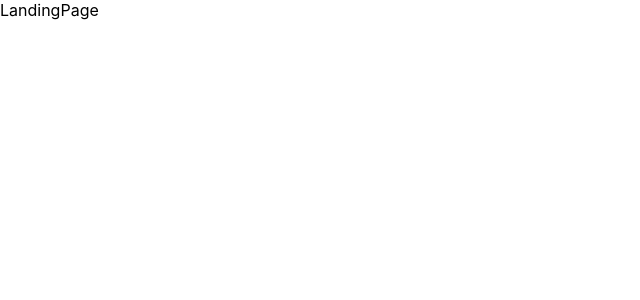
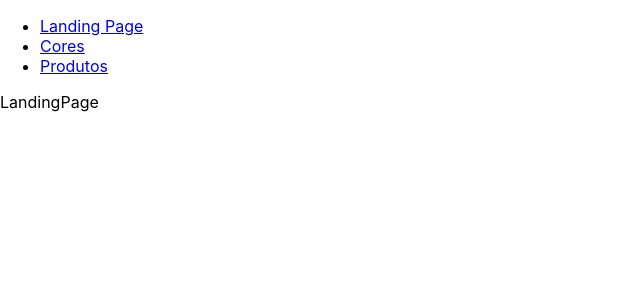
Before and after one commit to aczavads/adsis5s2021, a React (Create React App) app in the folder spa/: page / in a window 1280 px wide. Shown: the top 300 px of the page, without its empty margins (0-640 px from the left). Built offline with nearby package versions, Linux system fonts and the light colour scheme.

Commit message:
Implementando um componente Menu para uso na LandingPage e nos componentes de listagem

```diff
--- a/spa/src/components/cor/cor-edit.js
+++ b/spa/src/components/cor/cor-edit.js
@@ -1,6 +1,6 @@
 import React, { useState, useEffect } from 'react';
 import axios from 'axios';
-import { useHistory, useParams } from 'react-router-dom';
+import { Link, useHistory, useParams } from 'react-router-dom';
 
 
 const CorEdit = () => {
@@ -65,6 +65,7 @@
                 </div>
 
                 <button type="submit">Enviar</button>
+                <Link to="/cores">Voltar</Link>
             </form>
         </div>
     );
--- a/spa/src/components/cor/cor-list.js
+++ b/spa/src/components/cor/cor-list.js
@@ -1,6 +1,7 @@
 import React, { useEffect, useState } from 'react';
 import axios from 'axios';
 import { Link } from "react-router-dom";
+import Menu from '../landing/menu';
 
 
 const CorList = () => {
@@ -42,6 +43,7 @@
 
     return (
         <div>
+            <Menu></Menu>
             <h2>Listagem de Cores</h2>
             <hr></hr>
             <Link to="/cores/incluir">
--- a/spa/src/components/landing/landing-page.js
+++ b/spa/src/components/landing/landing-page.js
@@ -1,11 +1,13 @@
 import React from 'react';
-
+import Menu from './menu';
 
 const LandingPage = () => {
     return (
-        <div>LandingPage</div>
+        <div>
+            <Menu></Menu>
+            <div>LandingPage</div>
+        </div>
     )
 }
 
-
 export default LandingPage;
--- /dev/null
+++ b/spa/src/components/landing/menu.js
@@ -0,0 +1,17 @@
+import React from 'react';
+import { Link } from "react-router-dom";
+
+
+const Menu = () => {
+    return (
+        <div>
+            <ul>
+                <li><Link to="/">Landing Page</Link></li>
+                <li><Link to="/cores">Cores</Link></li>
+                <li><Link to="/produtos">Produtos</Link></li>
+            </ul>
+        </div>
+    )
+}
+
+export default Menu;
--- a/spa/src/components/produto/produto-edit.js
+++ b/spa/src/components/produto/produto-edit.js
@@ -1,6 +1,6 @@
 import React, { useState, useEffect } from 'react';
 import axios from 'axios';
-import { useHistory, useParams } from 'react-router-dom';
+import { Link, useHistory, useParams } from 'react-router-dom';
 
 
 const ProdutoEdit = () => {
@@ -69,6 +69,7 @@
                 </div>
 
                 <button type="submit">Enviar</button>
+                <Link to="/produtos">Voltar</Link>
             </form>
         </div>
     );
--- a/spa/src/components/produto/produto-list.js
+++ b/spa/src/components/produto/produto-list.js
@@ -1,6 +1,7 @@
 import React, { useEffect, useState } from 'react';
 import axios from 'axios';
 import { Link } from "react-router-dom";
+import Menu from '../landing/menu';
 
 
 const ProdutoList = () => {
@@ -43,6 +44,7 @@
 
     return (
         <div>
+            <Menu></Menu>
             <h2>Listagem de Produtos</h2>
             <hr></hr>
             <Link to="/produtos/incluir">
```
